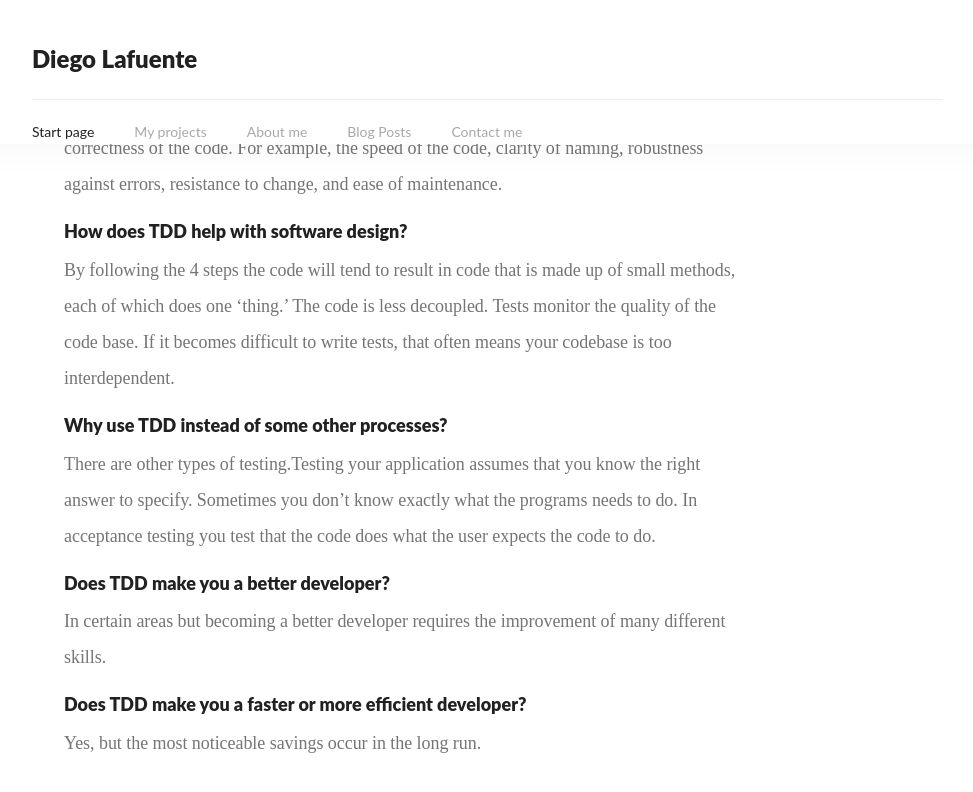
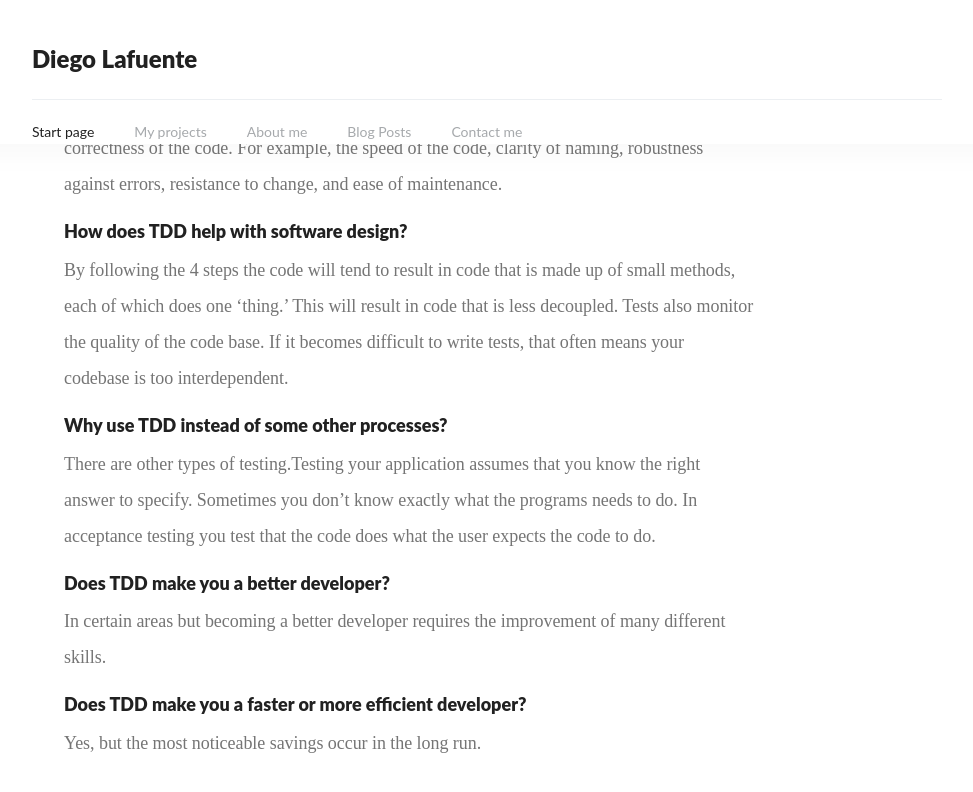
Before and after one commit to dlaf88/dlaf88.github.io, a Jekyll site: the page built from _posts/2019-06-08-first-notes-on-tdd.md, in a window 1280 px wide and 900 px high, scrolled down 391 px. Shown: the top 792 px of the window, without its empty margins (153-1126 px from the left). Built offline with Jekyll 4.4.1, drawn with Linux system fonts in a browser that asks for light colours; nearby versions of some CDN libraries; library files that are not in the unit come from our copies; a script that is not in the unit is left out; comment, search, counter and statistics services are not loaded.

Commit message:
Update 2019-06-08-first-notes-on-tdd.md

```diff
--- a/_posts/2019-06-08-first-notes-on-tdd.md
+++ b/_posts/2019-06-08-first-notes-on-tdd.md
@@ -19,7 +19,7 @@ tags: Rails Testing
 TDD helps with software design, which is anything in the code that goes beyond the logical correctness of the code. For example, the speed of the code, clarity of naming, robustness against errors, resistance to change, and ease of maintenance.
 
 ### How does TDD help with software design?
-By following the 4 steps the code will tend to result in code that is made up of small methods, each of which does one 'thing.' The code is less decoupled. Tests monitor the quality of the code base. If it becomes difficult to write tests, that often means your codebase is too interdependent.
+By following the 4 steps the code will tend to result in code that is made up of small methods, each of which does one 'thing.' This will result in code that is less decoupled. Tests also monitor the quality of the code base. If it becomes difficult to write tests, that often means your codebase is too interdependent.
 
 ### Why use TDD instead of some other processes?
 There are other types of testing.Testing your application assumes that you know the right answer to specify. Sometimes you don't know exactly what the programs needs to do. In acceptance testing you test that the code does what the user expects the code to do.
```
